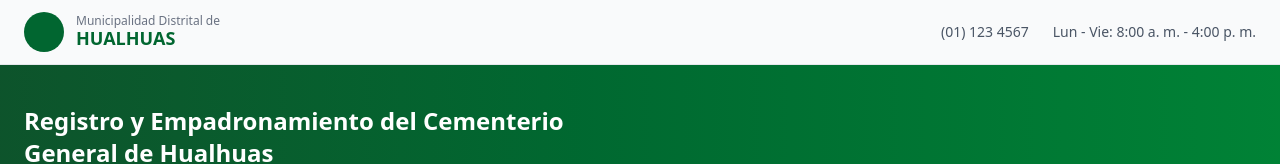
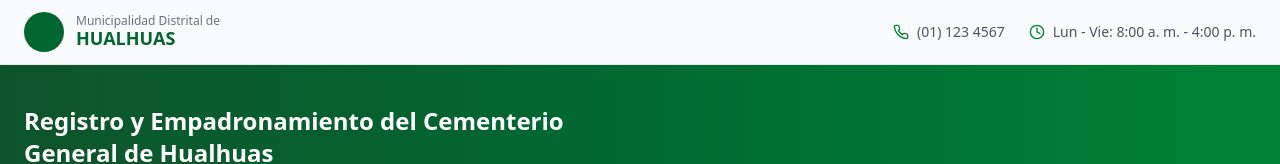
Before and after one commit to JosueHTDev/empadronamiento-difuntos-muni-hualhuas, a Next.js app: page / in a window 1280 px wide. Shown: the top 164 px of the page. Built offline with nearby package versions, Linux system fonts and the light colour scheme.

Commit message:
Se agrego iconos al header

```diff
--- a/src/components/Header.tsx
+++ b/src/components/Header.tsx
@@ -1,3 +1,5 @@
+import { LuPhone, LuClock } from "react-icons/lu";
+
 export default function Header() {
   return (
     <header>
@@ -9,9 +11,15 @@ export default function Header() {
             <p className="text-lg font-bold text-green-800 leading-tight">HUALHUAS</p>
           </div>
         </div>
-        <div className="flex items-center gap-6 text-sm text-gray-600">
-          <span>(01) 123 4567</span>
-          <span>Lun - Vie: 8:00 a. m. - 4:00 p. m.</span>
+        <div className="flex flex-wrap items-center gap-6 text-sm text-gray-600 justify-center">
+          <span className="flex items-center gap-2">
+            <LuPhone className="w-4 h-4 text-green-700" />
+            (01) 123 4567
+          </span>
+          <span className="flex items-center gap-2">
+            <LuClock className="w-4 h-4 text-green-700" />
+            Lun - Vie: 8:00 a. m. - 4:00 p. m.
+          </span>
         </div>
       </div>
 
```
